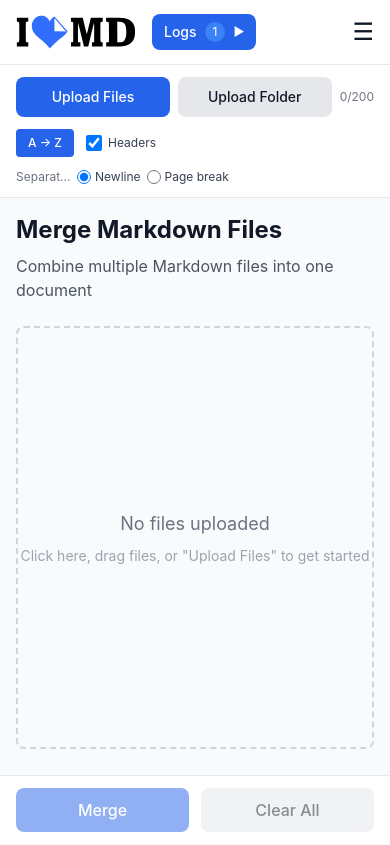
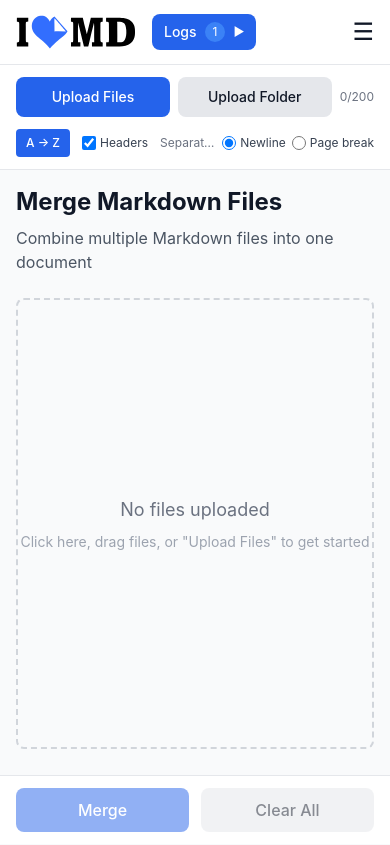
Before and after one commit to guy915/iLoveMD, a Next.js app: page /merge-markdown in a window 390 px wide. Built offline with nearby package versions, Linux system fonts and the light colour scheme.

Commit message:
style: center homepage tool card content and prevent mobile options wrap

```diff
--- a/src/components/home/ToolTile.tsx
+++ b/src/components/home/ToolTile.tsx
@@ -34,7 +34,7 @@ const ToolTile = memo(function ToolTile({ title, description, href, icon }: Tool
   return (
     <Link
       href={href}
-      className="flex flex-col items-center text-center w-full min-h-[240px] sm:min-h-[250px] p-6 sm:p-8 bg-white rounded-lg border border-gray-200 hover:border-primary-500 hover:shadow-lg transition-all"
+      className="flex flex-col items-center justify-center text-center w-full min-h-[240px] sm:min-h-[250px] p-6 sm:p-8 bg-white rounded-lg border border-gray-200 hover:border-primary-500 hover:shadow-lg transition-all"
       onClick={handleClick}
     >
       {/* Icon */}
--- a/src/components/merge-markdown/UploadPanel.tsx
+++ b/src/components/merge-markdown/UploadPanel.tsx
@@ -87,18 +87,18 @@ export function UploadPanel({
         </div>
 
         {/* Row 2: Sort + Options inline */}
-        <div className="flex flex-wrap items-center gap-3 text-sm">
+        <div className="flex items-center gap-3 text-sm min-w-0">
           {/* Sort toggle */}
           <button
             onClick={onToggleAlphabetical}
             aria-pressed={sortMode !== 'none'}
-            className="px-3 py-1.5 text-xs font-medium rounded bg-primary-600 text-white hover:bg-primary-700 transition-colors"
+            className="px-2.5 py-1.5 text-xs font-medium rounded bg-primary-600 text-white hover:bg-primary-700 transition-colors shrink-0"
           >
             {sortMode === 'reverseAlphabetical' ? 'Z → A' : 'A → Z'}
           </button>
 
           {/* Headers toggle */}
-          <label className="flex items-center gap-1.5 cursor-pointer">
+          <label className="flex items-center gap-1 cursor-pointer shrink-0">
             <input
               type="checkbox"
               checked={addHeaders}
@@ -106,17 +106,17 @@ export function UploadPanel({
                 onHeadersChange(e.target.checked)
                 addLog('info', `File headers ${e.target.checked ? 'enabled' : 'disabled'}`)
               }}
-              className="w-4 h-4 text-primary-600 rounded"
+              className="w-3.5 h-3.5 text-primary-600 rounded"
             />
             <span className="text-xs text-gray-700">Headers</span>
           </label>
 
           {/* Separator selector */}
-          <div className="flex items-center gap-1.5">
-            <span className="text-xs text-gray-500 truncate max-w-[55px] sm:max-w-none inline-block" title="Separation">
+          <div className="flex items-center gap-1.5 min-w-0">
+            <span className="text-xs text-gray-500 truncate min-w-0 inline-block" title="Separation">
               Separation:
             </span>
-            <label className="flex items-center gap-1 cursor-pointer">
+            <label className="flex items-center gap-1 cursor-pointer shrink-0">
               <input
                 type="radio"
                 name="separator-mobile"
@@ -130,7 +130,7 @@ export function UploadPanel({
               />
               <span className="text-xs text-gray-700">Newline</span>
             </label>
-            <label className="flex items-center gap-1 cursor-pointer">
+            <label className="flex items-center gap-1 cursor-pointer shrink-0">
               <input
                 type="radio"
                 name="separator-mobile"
```
